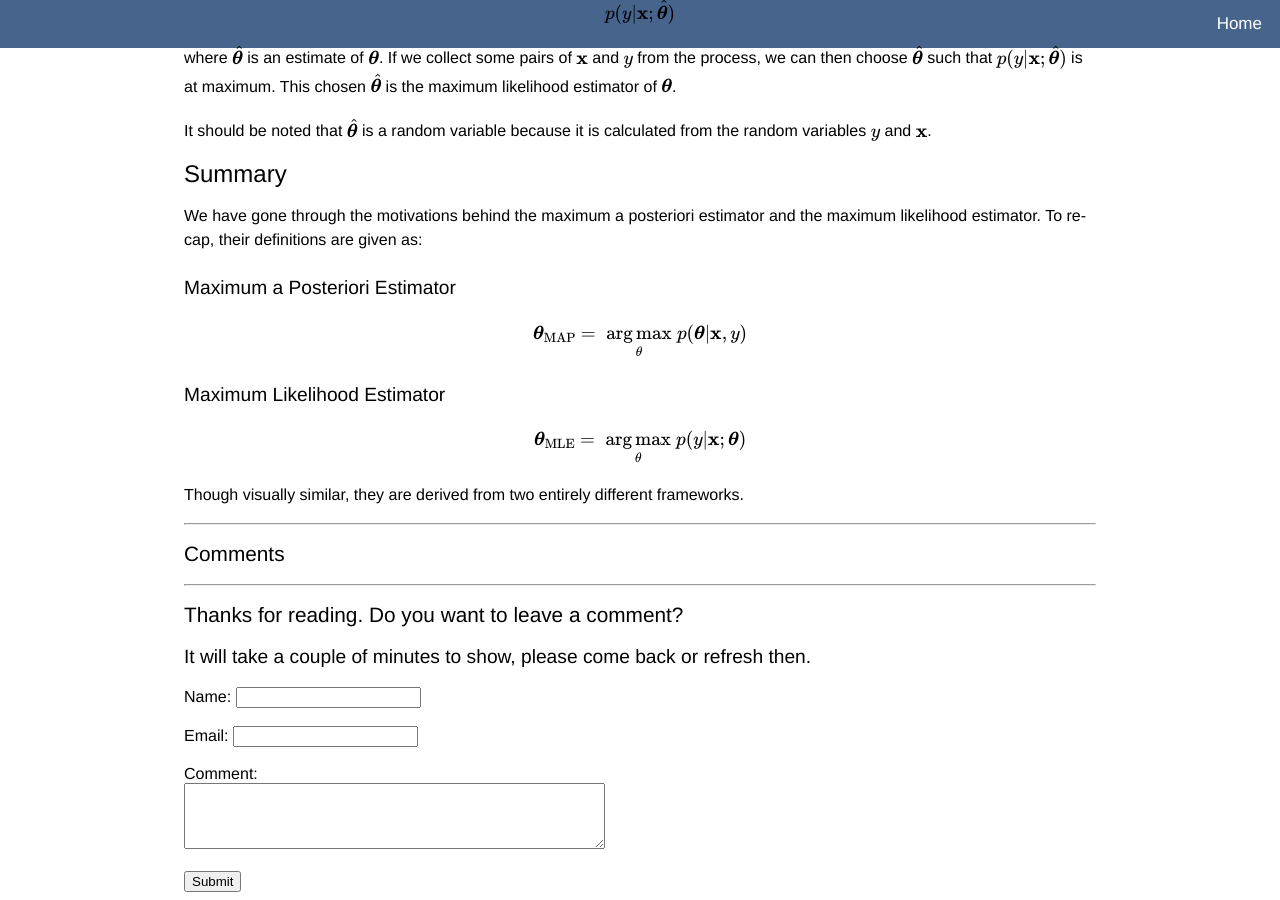
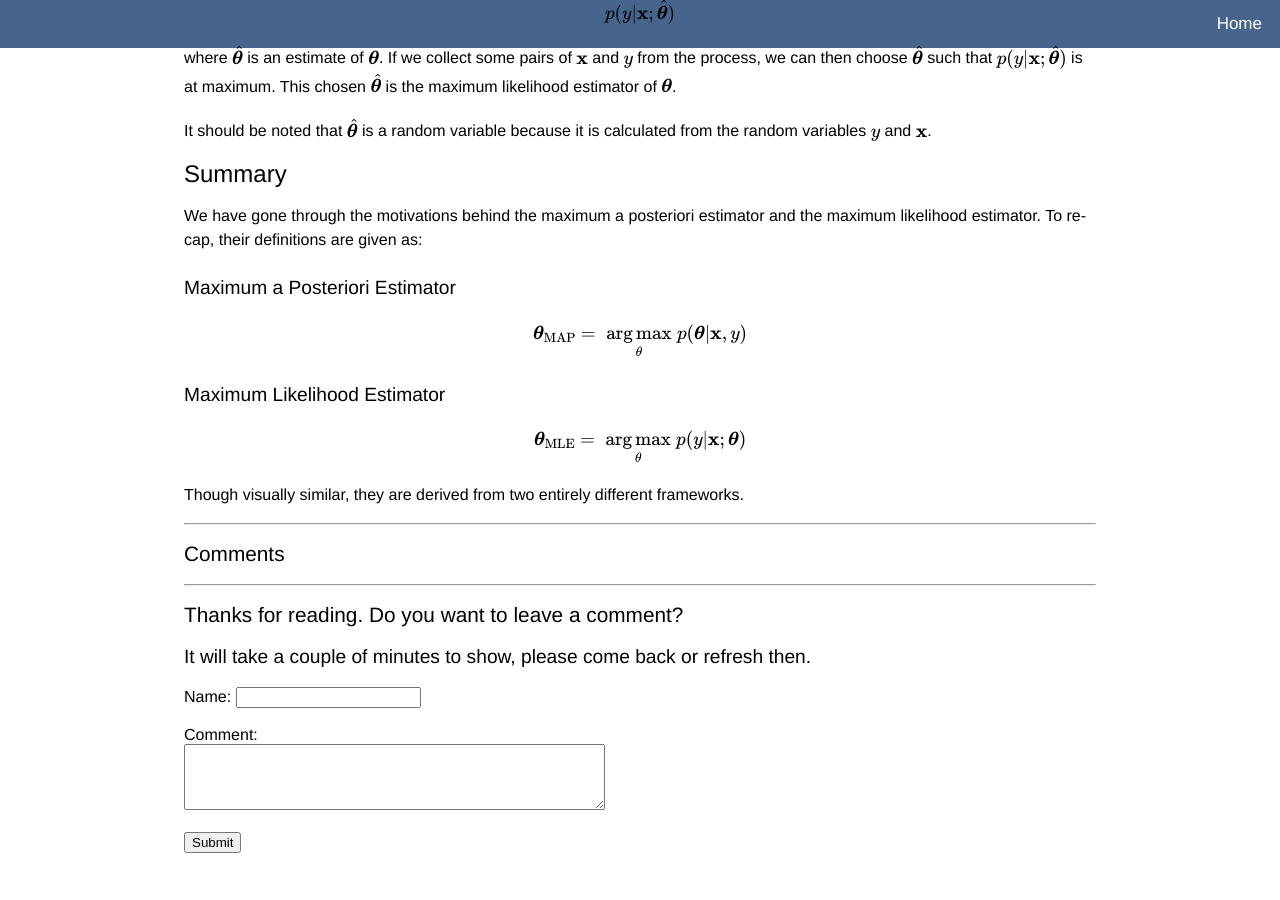
Before and after one commit to takmanman/takmanman.github.io, a Jekyll site: the page built from _posts/2020-02-16-map-vs-mle.md, in a window 1280 px wide and 900 px high, scrolled down 1781 px. Built offline with Jekyll 4.4.1, drawn with Linux system fonts in a browser that asks for light colours; nearby versions of some CDN libraries; after the commit the page ends 2642 px from its top, so only the background shows below that.

Commit message:
Minor change

```diff
--- a/_includes/comment-new.html
+++ b/_includes/comment-new.html
@@ -4,11 +4,9 @@
 {% capture comment_date %}{{ site.time }}{% endcapture %}
 {% capture post_date %}{{ page.date | date: "%Y-%m-%d" }}{% endcapture %}
 {% capture comment_directory %}{{ post_date|append: '-'|append: page.shortname }}{% endcapture %}
-<form action="https://7n3q0jag7c.execute-api.us-west-2.amazonaws.com/alpha/%7Bproxy+%7D" method="post">
+<form action="https://eglay84i36.execute-api.us-west-2.amazonaws.com/PROD" method="post">
   <label for="name">Name:</label>
   <input type="text" id="name" name="name" value="" required><br><br>
-  <label for="email">Email:</label>
-  <input type="text" id="email" name="email" value=""><br><br>
   <label for="comment">Comment:</label><br>
   <textarea id="comment" name="comment" value="" rows="4" cols="50" required></textarea><br><br>
 
```
